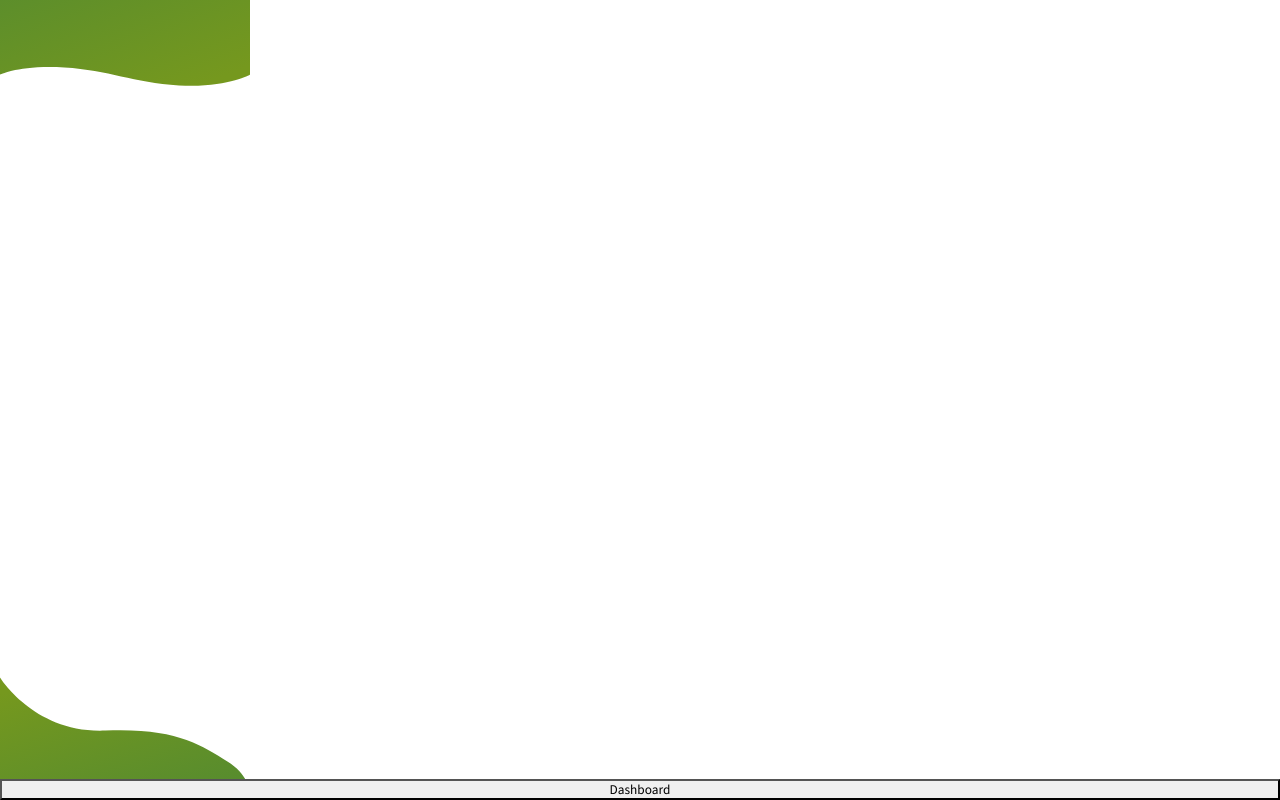
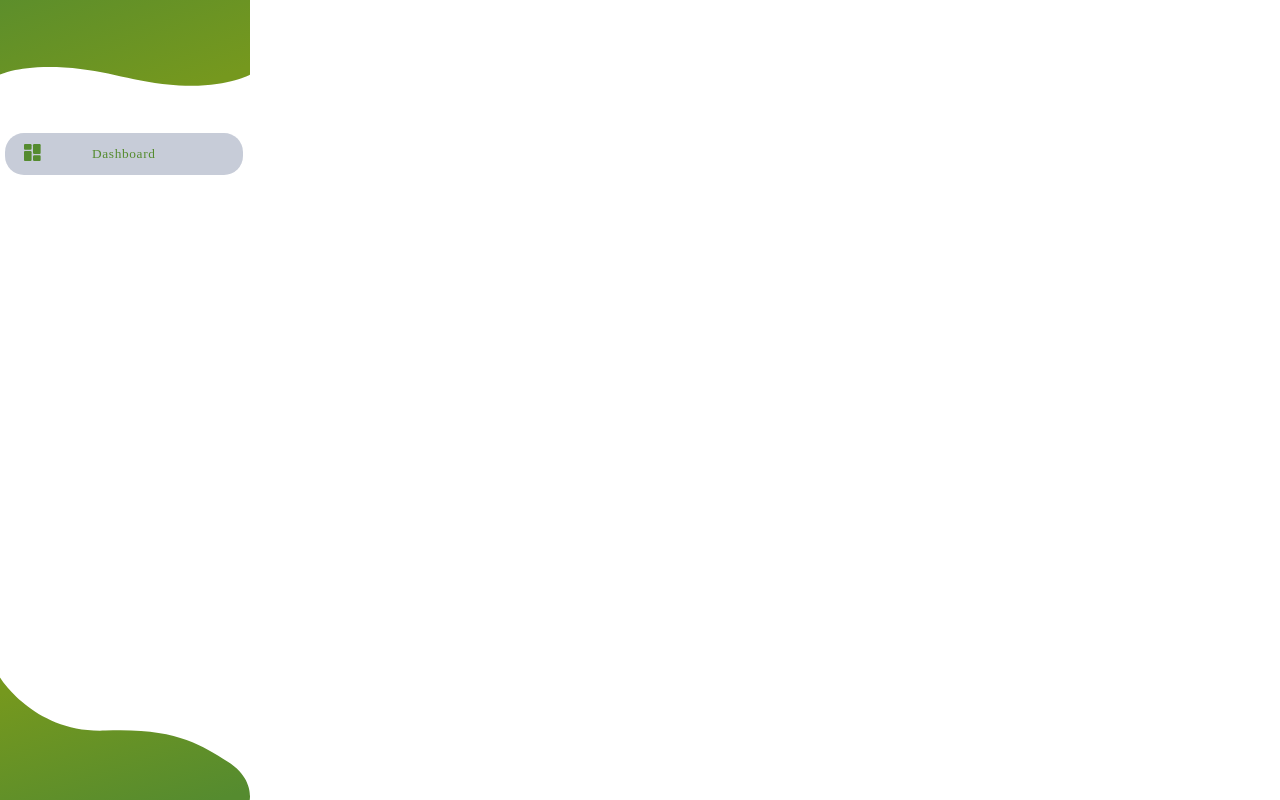
Before and after one commit to leonardojcpg/loomi-frontend-challenge, a React (Vite) app: page /dashboard in a window 1280 px wide. Built offline with nearby package versions, Linux system fonts and the light colour scheme.

Commit message:
feat: Finishing dashboardButton component

```diff
--- a/src/Components/BackgroundDashboard/index.jsx
+++ b/src/Components/BackgroundDashboard/index.jsx
@@ -1,6 +1,15 @@
 import upImg from "./assets/upDashboardImg.svg";
 import downImg from "./assets/downDashboardImg.svg";
-import { HeaderImg, FooterImg, ContainerContent, FooterImgContent } from "./styles";
+import dashboardImg from "../SidebarDashboardButton/assets/dashboard.svg";
+
+import {
+  HeaderImg,
+  FooterImg,
+  ContainerContent,
+  FooterImgContent,
+  DashboardImgButton,
+  DashboardButtonContainer,
+} from "./styles";
 import { SidebarDashboardButton } from "../SidebarDashboardButton";
 
 export const BackgroundDashboard = () => {
@@ -14,7 +23,10 @@ export const BackgroundDashboard = () => {
           <img src={downImg} alt="" height={250} width={250} />
         </FooterImgContent>
       </FooterImg>
-      <SidebarDashboardButton buttonName="Dashboard"/>
+      <DashboardButtonContainer>
+        <DashboardImgButton src={dashboardImg} alt="" />
+        <SidebarDashboardButton buttonName="Dashboard" />
+      </DashboardButtonContainer>
     </ContainerContent>
   );
 };
--- a/src/Components/BackgroundDashboard/styles.js
+++ b/src/Components/BackgroundDashboard/styles.js
@@ -26,3 +26,28 @@ export const FooterImgContent = styled.div`
     align-items: flex-end;
     margin-bottom: -4rem;
 `;
+
+
+export const DashboardImgButton = styled.img`
+    align-items: center;
+    display: flex;
+    position: fixed;
+    transform: translateY(-50%);
+    transform: translateX(140%);
+    font-family: "Source Sans Pro";
+    font-weight: 500;
+    color: #558b2f;
+    letter-spacing: 0.04rem;
+    z-index: 1;
+    top: 9rem;
+
+`
+export const DashboardButtonContainer = styled.div`
+    position: relative; /* Permite posicionar elementos filhos */
+    display: inline-flex;
+    align-items: center;
+
+    &:hover{
+        opacity: 90%;
+    }
+`
--- a/src/Components/Button/styles.js
+++ b/src/Components/Button/styles.js
@@ -12,6 +12,7 @@ export const ButtonComponent = styled.button`
     border-radius: 15px;
     margin-top: .5rem;
     margin-left: 1.4rem;
+    cursor: pointer;
 
     &:hover{
         opacity: 90%;
--- a/src/Components/SidebarDashboardButton/index.jsx
+++ b/src/Components/SidebarDashboardButton/index.jsx
@@ -1,18 +1,21 @@
-import { Button } from "@chakra-ui/react";
-import PropTypes from 'prop-types'
+import PropTypes from "prop-types";
 import { useNavigate } from "react-router-dom";
+import { DashboardButton } from "./styles.js";
 
-export const SidebarDashboardButton = ({buttonName}) => {
+export const SidebarDashboardButton = ({ buttonName }) => {
   const navigate = useNavigate();
 
   const handleSubmitDashboard = () => {
     navigate("/dashboard");
   };
 
-  return <Button colorScheme='teal' variant='outline' onClick={handleSubmitDashboard}>{buttonName}</Button>;
+  return (
+    <DashboardButton onClick={handleSubmitDashboard}>
+      {buttonName}
+    </DashboardButton>
+  );
 };
 
-
 SidebarDashboardButton.propTypes = {
-    buttonName: PropTypes.string.isRequired,
-}
+  buttonName: PropTypes.string.isRequired,
+};
--- /dev/null
+++ b/src/Components/SidebarDashboardButton/styles.js
@@ -0,0 +1,20 @@
+import styled from "styled-components"
+
+export const DashboardButton = styled.button`
+    position: fixed;
+    width: 14.875rem;
+    height: 2.625rem;
+    color: #558B2F;
+    border-radius: 1.188rem;
+    border: none;
+    background-color: #C7CCD8;
+    font-family: "Source Sans Pro";
+    font-weight: 500;
+    text-align: center;
+    letter-spacing: 0.04rem;
+    transition: transform 0.2s ease-in-out;
+    top: 8rem;
+    margin: 0.3rem;
+
+    cursor: pointer;
+`;
```
Also changed, not shown: src/Components/SidebarDashboardButton/assets/dashboard.svg (added).
